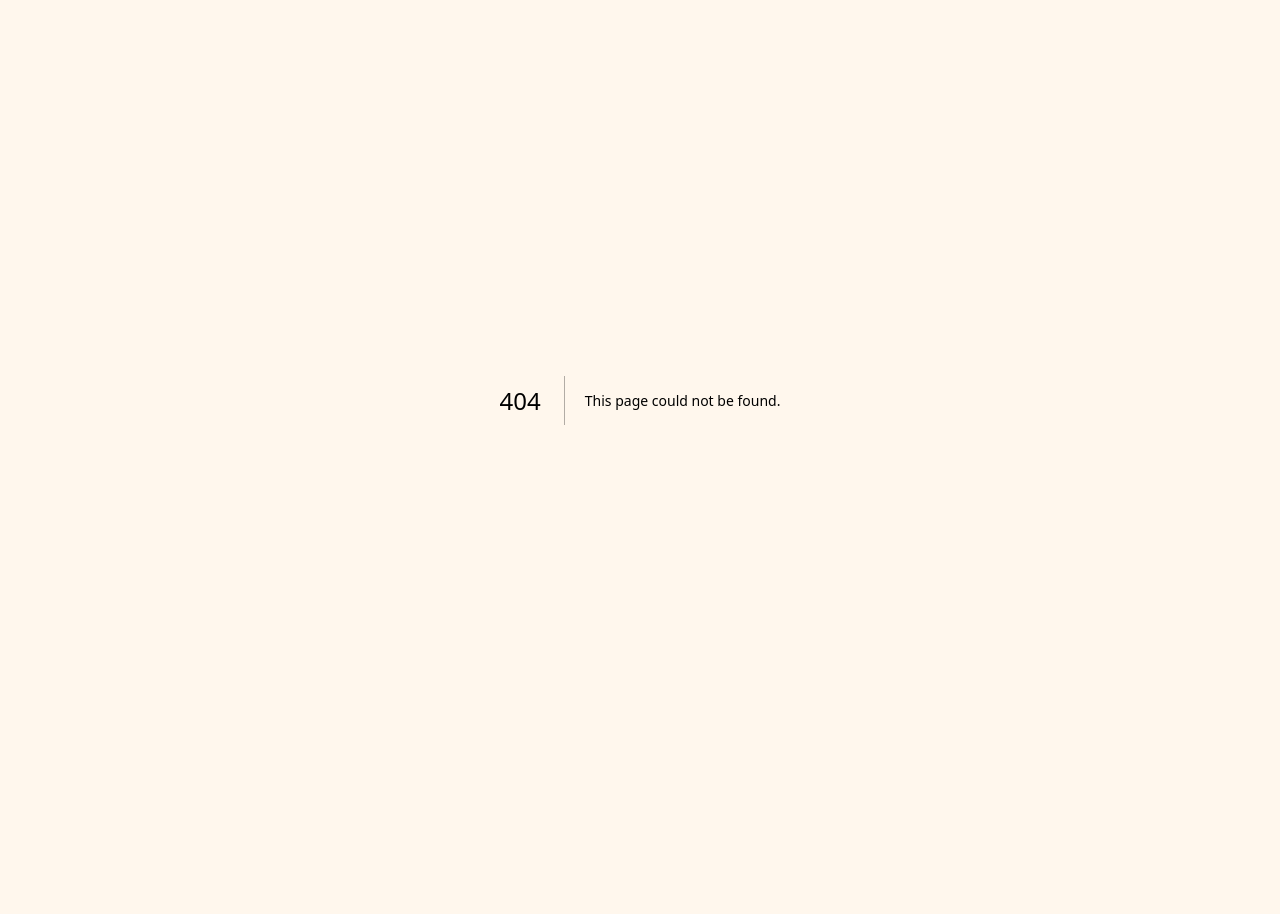
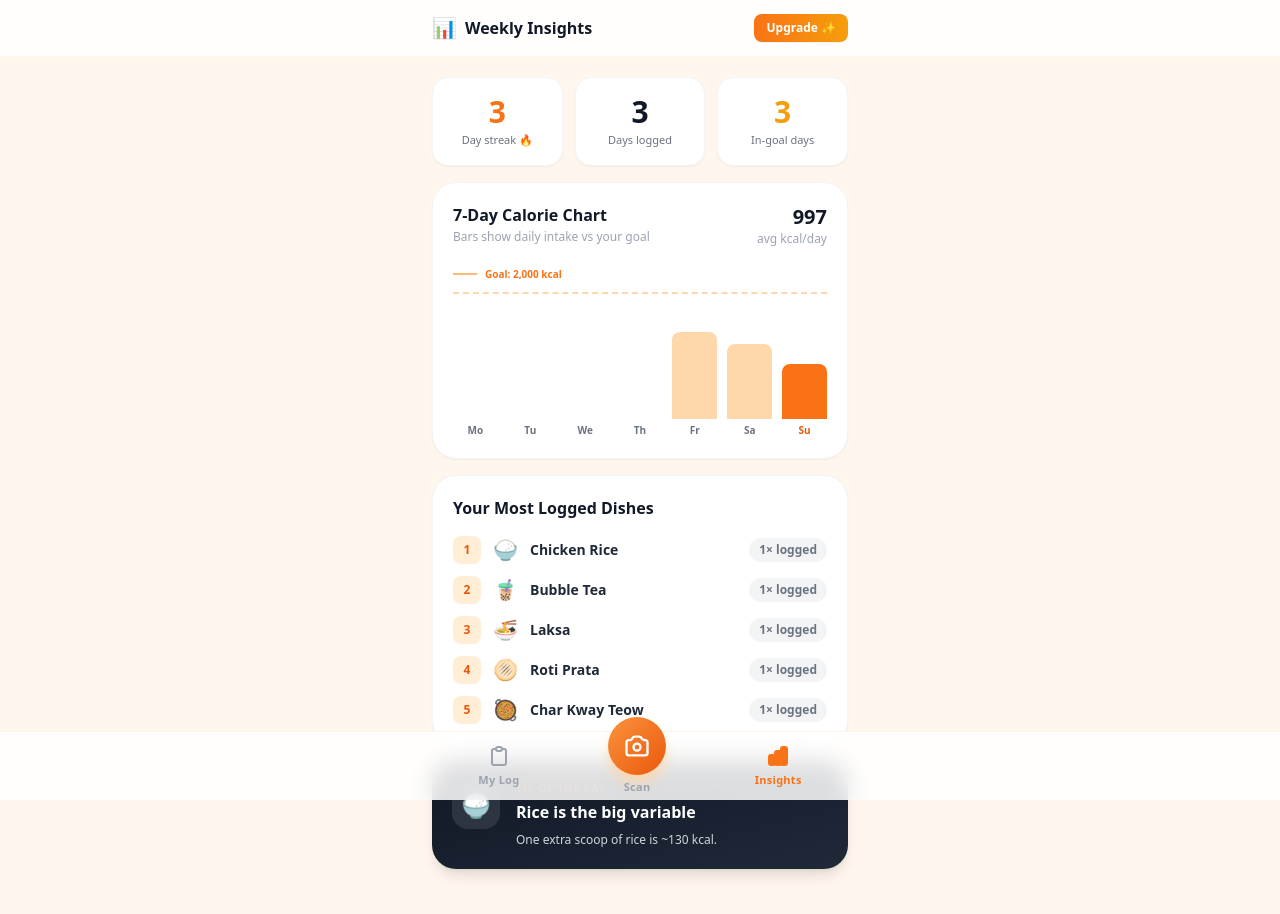
Before and after one commit to daryllisthebest/hawkercal, a Next.js app: page /insights in a window 1280 px wide. Before the commit this address had no page. Shown: the top 914 px of the page. Before the commit the page ends 800 px from the top, so only its background shows below. Built offline with nearby package versions, Linux system fonts and the light colour scheme.

Commit message:
add app/insights/page.js

```diff
--- /dev/null
+++ b/app/insights/page.js
@@ -0,0 +1,165 @@
+'use client'
+import { useState, useEffect } from 'react'
+import Link from 'next/link'
+import BottomNav from '@/components/BottomNav'
+import { getWeeklyData, getWeeklyAverage, getCalorieGoal, getStreak, getTopDishes, seedDemoData } from '@/lib/storage'
+
+const TIPS = [
+  { icon: '💧', title: 'Watch the broth', body: 'Laksa and prawn mee broths can add 100–200 kcal.' },
+  { icon: '🍚', title: 'Rice is the big variable', body: 'One extra scoop of rice is ~130 kcal.' },
+  { icon: '🥥', title: 'Coconut is calorie-dense', body: 'Coconut milk in Nasi Lemak and curries adds up fast.' },
+  { icon: '🌶️', title: 'Sambal is your friend', body: 'Sambal chilli is naturally low in calories and high in flavour.' },
+  { icon: '🍳', title: 'Fried vs steamed', body: 'Choosing steamed chicken over fried can save 100–200 kcal.' },
+  { icon: '🧋', title: 'Rethink the bubble tea', body: 'A regular bubble tea can be 400–500 kcal.' },
+]
+
+export default function InsightsPage() {
+  const [mounted, setMounted] = useState(false)
+  const [weeklyData, setWeeklyData] = useState([])
+  const [avg, setAvg] = useState(0)
+  const [goal, setGoal] = useState(2000)
+  const [streak, setStreak] = useState(0)
+  const [topDishes, setTopDishes] = useState([])
+
+  useEffect(() => {
+    setMounted(true)
+    seedDemoData()
+    const data = getWeeklyData()
+    setWeeklyData(data)
+    setAvg(getWeeklyAverage())
+    setGoal(getCalorieGoal())
+    setStreak(getStreak())
+    setTopDishes(getTopDishes())
+  }, [])
+
+  if (!mounted) {
+    return (
+      <div className="min-h-screen bg-orange-50 flex items-center justify-center">
+        <div className="w-10 h-10 border-4 border-orange-200 border-t-orange-500 rounded-full animate-spin" />
+      </div>
+    )
+  }
+
+  const maxCal = Math.max(...weeklyData.map(d => d.calories), goal, 500)
+  const daysLogged = weeklyData.filter(d => d.calories > 0).length
+  const totalWeekCal = weeklyData.reduce((s, d) => s + d.calories, 0)
+  const goalDays = weeklyData.filter(d => d.calories > 0 && d.calories <= goal).length
+
+  const tip = TIPS[Math.floor(Date.now() / 86400000) % TIPS.length]
+
+  return (
+    <div className="min-h-screen bg-orange-50 pb-28">
+
+      <header className="glass border-b border-orange-100/60 sticky top-0 z-40">
+        <div className="max-w-md mx-auto px-4 h-14 flex items-center justify-between">
+          <div className="flex items-center gap-2">
+            <span className="text-xl">📊</span>
+            <h1 className="font-bold text-gray-900">Weekly Insights</h1>
+          </div>
+          <Link href="/pricing" className="text-xs bg-gradient-to-r from-orange-500 to-amber-500 text-white font-bold px-3 py-1.5 rounded-lg shadow-sm">
+            Upgrade ✨
+          </Link>
+        </div>
+      </header>
+
+      <div className="max-w-md mx-auto px-4 pt-5 space-y-4">
+
+        <div className="grid grid-cols-3 gap-3">
+          <div className="bg-white rounded-2xl p-4 shadow-sm border border-gray-100 text-center">
+            <div className="text-3xl font-black text-orange-500">{streak}</div>
+            <div className="text-[11px] text-gray-500 mt-0.5 font-medium">Day streak 🔥</div>
+          </div>
+          <div className="bg-white rounded-2xl p-4 shadow-sm border border-gray-100 text-center">
+            <div className="text-3xl font-black text-gray-900">{daysLogged}</div>
+            <div className="text-[11px] text-gray-500 mt-0.5 font-medium">Days logged</div>
+          </div>
+          <div className="bg-white rounded-2xl p-4 shadow-sm border border-gray-100 text-center">
+            <div className={`text-3xl font-black ${goalDays >= 5 ? 'text-green-500' : goalDays >= 3 ? 'text-amber-500' : 'text-red-500'}`}>
+              {goalDays}
+            </div>
+            <div className="text-[11px] text-gray-500 mt-0.5 font-medium">In-goal days</div>
+          </div>
+        </div>
+
+        <div className="bg-white rounded-3xl p-5 shadow-sm border border-gray-100">
+          <div className="flex items-start justify-between mb-5">
+            <div>
+              <h2 className="text-base font-bold text-gray-900">7-Day Calorie Chart</h2>
+              <p className="text-xs text-gray-400 mt-0.5">Bars show daily intake vs your goal</p>
+            </div>
+            <div className="text-right">
+              <div className="text-xl font-black text-gray-900 tabular-nums">{avg > 0 ? avg.toLocaleString() : '—'}</div>
+              <div className="text-xs text-gray-400">avg kcal/day</div>
+            </div>
+          </div>
+
+          <div className="flex items-center gap-2 mb-3">
+            <div className="w-6 h-0.5 bg-orange-300 border-t-2 border-dashed border-orange-300" />
+            <span className="text-[10px] text-orange-500 font-semibold">Goal: {goal.toLocaleString()} kcal</span>
+          </div>
+
+          <div className="flex items-end gap-2.5 h-36 relative">
+            <div
+              className="absolute left-0 right-0 border-t-2 border-dashed border-orange-200 pointer-events-none z-10"
+              style={{ bottom: `${(goal / maxCal) * 100}%` }}
+            />
+
+            {weeklyData.map(day => {
+              const heightPct = day.calories > 0 ? Math.max((day.calories / maxCal) * 100, 4) : 0
+              const isOver = day.calories > goal
+              const barColor = isOver ? '#EF4444' : day.isToday ? '#F97316' : '#FED7AA'
+
+              return (
+                <div key={day.date} className="flex-1 flex flex-col items-center justify-end h-full gap-1">
+                  <div className="w-full relative" style={{ height: `${heightPct}%` }}>
+                    <div
+                      className="w-full h-full rounded-t-lg transition-all duration-700"
+                      style={{ backgroundColor: barColor, minHeight: day.calories > 0 ? 6 : 0 }}
+                    />
+                  </div>
+                  <span className={`text-[10px] font-bold ${day.isToday ? 'text-orange-600' : 'text-gray-500'}`}>{day.shortLabel}</span>
+                </div>
+              )
+            })}
+          </div>
+        </div>
+
+        {topDishes.length > 0 && (
+          <div className="bg-white rounded-3xl p-5 shadow-sm border border-gray-100">
+            <h2 className="text-base font-bold text-gray-900 mb-4">Your Most Logged Dishes</h2>
+            <div className="space-y-3">
+              {topDishes.map((d, i) => (
+                <div key={d.dishId || d.name} className="flex items-center gap-3">
+                  <div className="w-7 h-7 rounded-lg bg-orange-100 flex items-center justify-center text-xs font-black text-orange-600">
+                    {i + 1}
+                  </div>
+                  <span className="text-xl">{d.emoji}</span>
+                  <span className="flex-1 text-sm font-semibold text-gray-800">{d.name}</span>
+                  <span className="text-xs font-bold text-gray-500 bg-gray-100 px-2.5 py-1 rounded-full">
+                    {d.count}× logged
+                  </span>
+                </div>
+              ))}
+            </div>
+          </div>
+        )}
+
+        <div className="bg-gradient-to-br from-gray-900 to-gray-800 rounded-3xl p-5 text-white shadow-lg">
+          <div className="flex items-start gap-4">
+            <div className="w-12 h-12 bg-white/10 rounded-2xl flex items-center justify-center text-2xl flex-shrink-0">
+              {tip.icon}
+            </div>
+            <div>
+              <div className="text-[10px] font-bold text-orange-400 uppercase tracking-widest mb-1">Tip of the Day</div>
+              <h3 className="text-base font-bold text-white mb-1.5">{tip.title}</h3>
+              <p className="text-xs text-gray-300 leading-relaxed">{tip.body}</p>
+            </div>
+          </div>
+        </div>
+
+      </div>
+
+      <BottomNav />
+    </div>
+  )
+}
```
